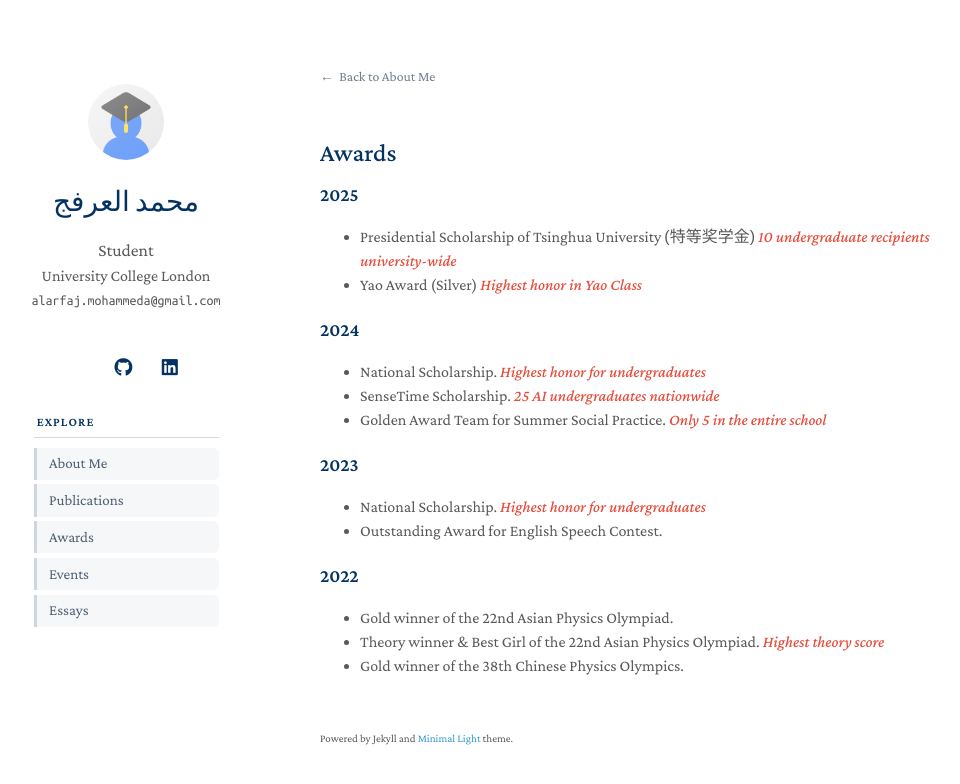
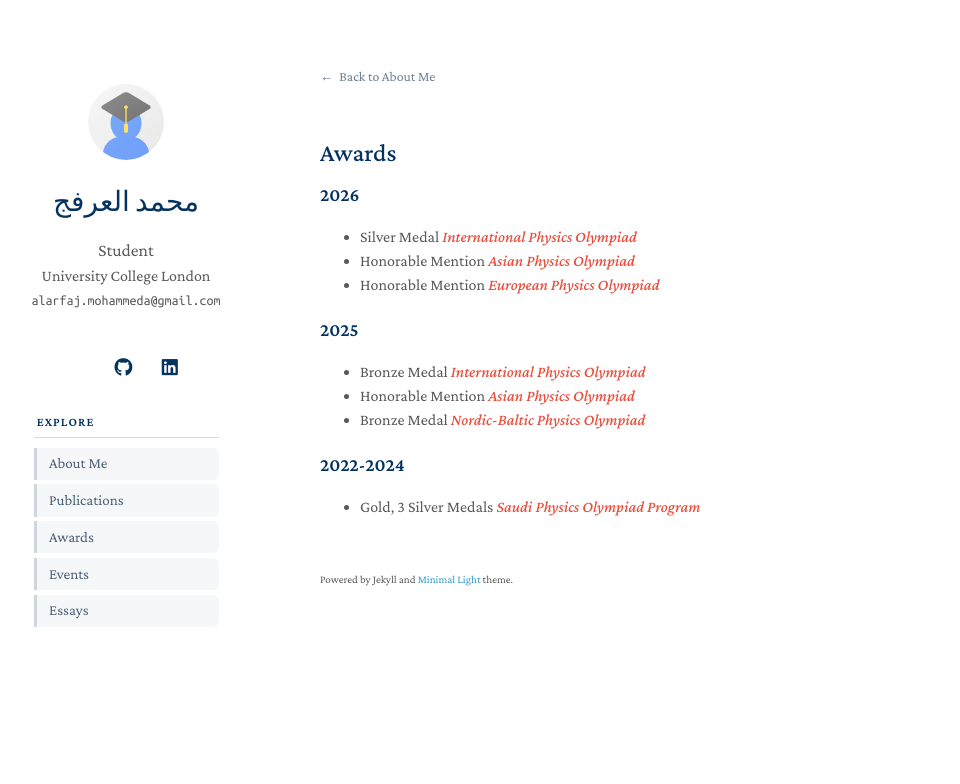
Before and after one commit to alarfajm/alarfajm.github.io, a Jekyll site: the page built from awards.md, in a window 1280 px wide. Shown: the top 784 px of the page, without its empty margins (150-1110 px from the left). Built offline with Jekyll 4.4.1, drawn with Linux system fonts in a browser that asks for light colours; a style sheet for code colours, icons or effects is not loaded.

Commit message:
Update awards.md

```diff
--- a/_includes/awards.md
+++ b/_includes/awards.md
@@ -1,27 +1,20 @@
 <h2>Awards</h2>
+
+<h3>2026</h3>
+<ul style="margin:0 0 1.4em;">
+  <li><autocolor>Silver Medal<span style="font-family: 'Microsoft YaHei', 'SimHei', sans-serif;"></span></autocolor><strong> <i style="color:#e74d3c">International Physics Olympiad</i></strong></li>
+  <li><autocolor>Honorable Mention</autocolor><strong> <i style="color:#e74d3c">Asian Physics Olympiad</i></strong></li>
+  <li><autocolor>Honorable Mention</autocolor><strong> <i style="color:#e74d3c">European Physics Olympiad</i></strong></li>
+</ul>
 
 <h3>2025</h3>
 <ul style="margin:0 0 1.4em;">
-  <li><autocolor>Presidential Scholarship of Tsinghua University <span style="font-family: 'Microsoft YaHei', 'SimHei', sans-serif;">(特等奖学金)</span></autocolor><strong> <i style="color:#e74d3c">10 undergraduate recipients university-wide</i></strong></li>
-  <li><autocolor>Yao Award (Silver)</autocolor><strong> <i style="color:#e74d3c">Highest honor in Yao Class</i></strong></li>
+  <li><autocolor>Bronze Medal</autocolor><strong> <i style="color:#e74d3c">International Physics Olympiad</i></strong></li>
+  <li><autocolor>Honorable Mention</autocolor><strong> <i style="color:#e74d3c">Asian Physics Olympiad</i></strong></li>
+  <li><autocolor>Bronze Medal</autocolor><strong> <i style="color:#e74d3c">Nordic-Baltic Physics Olympiad</i></strong></li>
 </ul>
 
-<h3>2024</h3>
+<h3>2022-2024</h3>
 <ul style="margin:0 0 1.4em;">
-  <li><autocolor>National Scholarship.</autocolor><strong> <i style="color:#e74d3c">Highest honor for undergraduates</i></strong></li>
-  <li><autocolor>SenseTime Scholarship.</autocolor><strong> <i style="color:#e74d3c">25 AI undergraduates nationwide</i></strong></li>
-  <li><autocolor>Golden Award Team for Summer Social Practice.</autocolor><strong> <i style="color:#e74d3c">Only 5 in the entire school</i></strong></li>
+  <li><autocolor>Gold, 3 Silver Medals</autocolor><strong> <i style="color:#e74d3c">Saudi Physics Olympiad Program</i></strong></li>
 </ul>
-
-<h3>2023</h3>
-<ul style="margin:0 0 1.4em;">
-  <li><autocolor>National Scholarship.</autocolor><strong> <i style="color:#e74d3c">Highest honor for undergraduates</i></strong></li>
-  <li><autocolor>Outstanding Award for English Speech Contest.</autocolor></li>
-</ul>
-
-<h3>2022</h3>
-<ul style="margin:0 0 1.4em;">
-  <li><autocolor>Gold winner of the 22nd Asian Physics Olympiad.</autocolor></li>
-  <li><autocolor>Theory winner &amp; Best Girl of the 22nd Asian Physics Olympiad.</autocolor><strong> <i style="color:#e74d3c">Highest theory score</i></strong></li>
-  <li><autocolor>Gold winner of the 38th Chinese Physics Olympics.</autocolor></li>
-</ul>
```
